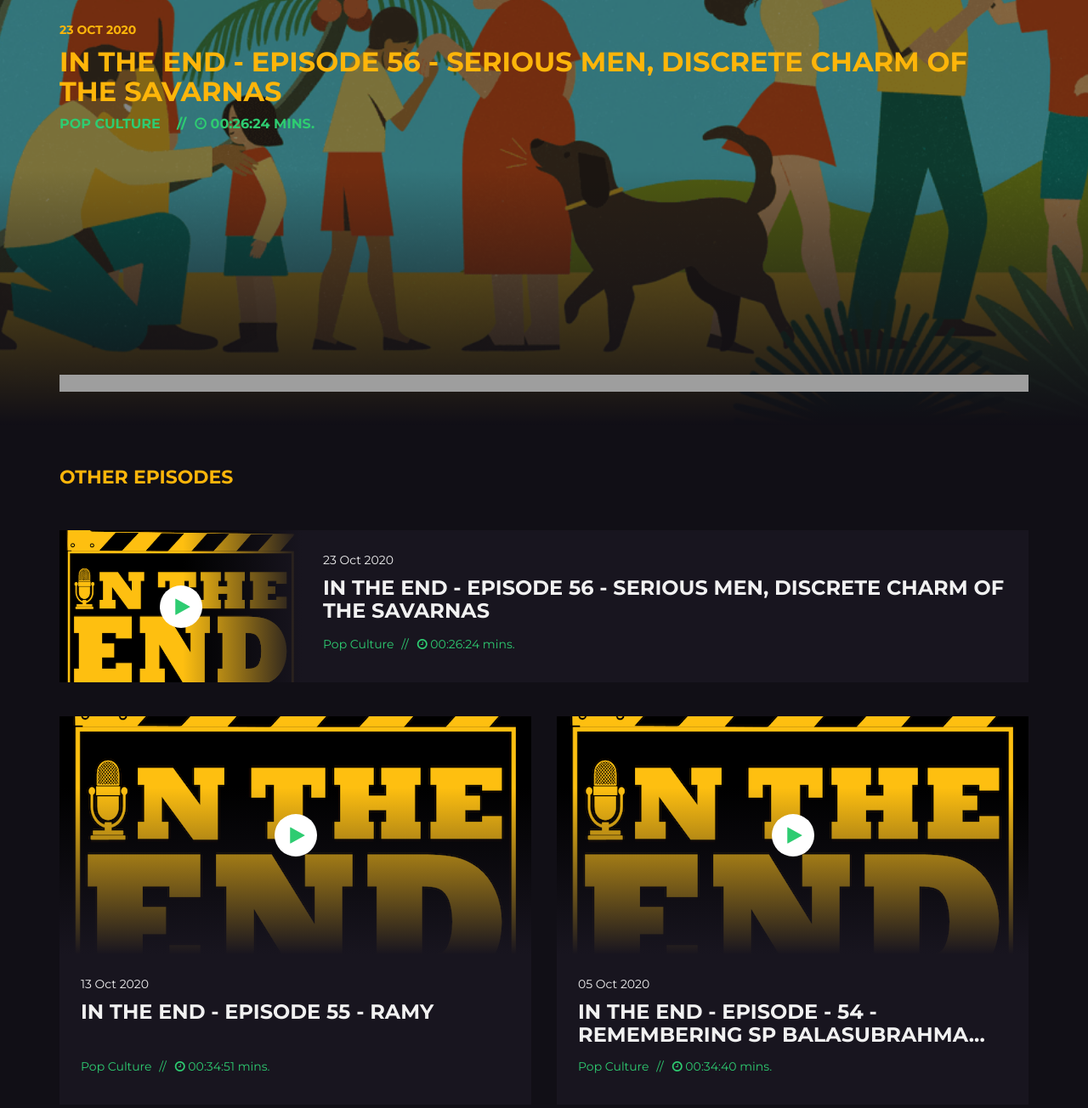
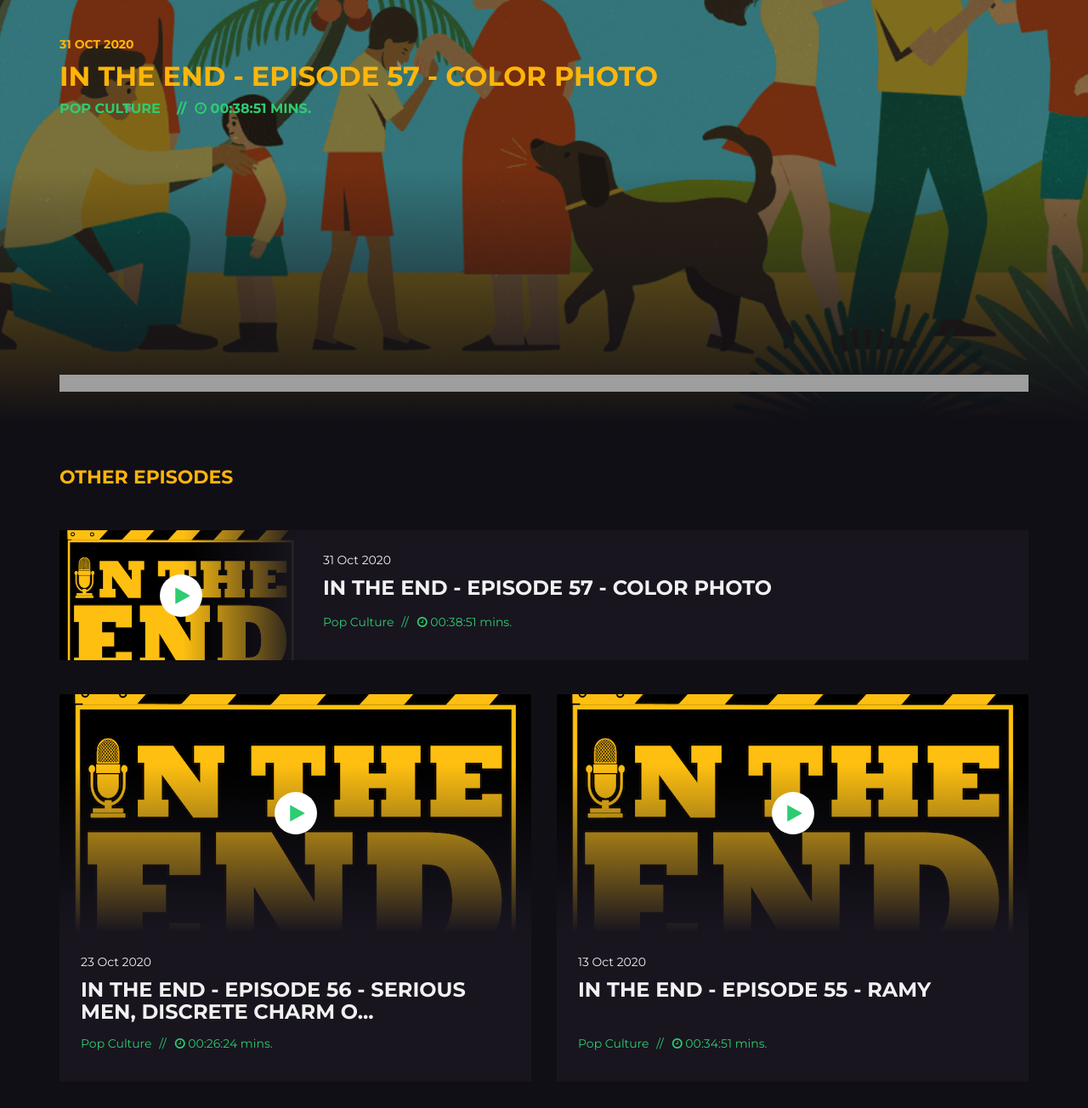
Before and after one commit to arelangi/BillionTwentySite, a plain HTML site: page docs/index.html in a window 1280 px wide. Shown: the part 300-1604 px from the top of the page at 85% size. Drawn offline with Linux system fonts and the light colour scheme; grey boxes are pictures that could not be loaded.

Commit message:
new stuff

```diff
--- a/docs/index.html
+++ b/docs/index.html
@@ -156,10 +156,10 @@
             <!-- ===== PODCAST INFO ===== -->
             <div class="container">
                 <div class="podcast-hero-content">
-                    <span class="podcast-hero-date">23 Oct 2020</span>
-                    <h2 class="podcast-hero-title"><a href="http://feedproxy.google.com/~r/billiontwenty/intheend/~3/Zk2tpXfhz4w/in-the-end-episode-56-serious-men-discrete-charm-of-the-savarnas">In The End - Episode 56 - Serious Men, Discrete Charm of the Savarnas<ul class="podcast-hero-meta">
+                    <span class="podcast-hero-date">31 Oct 2020</span>
+                    <h2 class="podcast-hero-title"><a href="http://feedproxy.google.com/~r/billiontwenty/intheend/~3/Pho0FpRLlWk/in-the-end-episode-57">In The End - Episode 57 - Color Photo<ul class="podcast-hero-meta">
                         <li class="item"><a href="#" class="podcast-hero-tag" rel="tag">Pop Culture</a></li>
-                        <li class="item"><i class="fa fa-clock-o"></i> 00:26:24 mins.</li>
+                        <li class="item"><i class="fa fa-clock-o"></i> 00:38:51 mins.</li>
                     </ul>
                 </div>
             </div>
@@ -168,7 +168,7 @@
             <div class="podcast-hero-player-content">
                 <div class="container">
                     <!-- ===== SOUNDCLOUD PLAYER ===== -->
-		    <iframe width="100%" height="20" scrolling="no" frameborder="no" allow="autoplay" src="https://w.soundcloud.com/player/?url=https%3A//api.soundcloud.com/tracks/916666285&color=%23dd3d35&inverse=false&auto_play=false&show_user=true"></iframe>
+		    <iframe width="100%" height="20" scrolling="no" frameborder="no" allow="autoplay" src="https://w.soundcloud.com/player/?url=https%3A//api.soundcloud.com/tracks/920853889&color=%23dd3d35&inverse=false&auto_play=false&show_user=true"></iframe>
                 </div>
             </div>
         </div>
@@ -183,10 +183,25 @@
                     <!-- ===== PODCAST CARD FULL ===== -->
                     <div class="col-sm-12 mb-40">
                         <div class="podcast-card full">
+                            <figure class="podcast-image"><a href="http://feedproxy.google.com/~r/billiontwenty/intheend/~3/Pho0FpRLlWk/in-the-end-episode-57"><img src="assets/img/Logo555.png" alt="Podcast Logo" title="Podcast Logo" /></a></figure>
+                            <div class="podcast-content">
+                                <span class="podcast-date">31 Oct 2020</span>
+                                <h2 class="podcast-title"><a href="http://feedproxy.google.com/~r/billiontwenty/intheend/~3/Pho0FpRLlWk/in-the-end-episode-57">In The End - Episode 57 - Color Photo</a></h2><ul class="podcast-meta">
+                                    <li class="item"><a href="#" class="podcast-tag" rel="tag">Pop Culture</a></li>
+                                    <li class="item"><i class="fa fa-clock-o"></i> 00:38:51 mins.</li>
+                                </ul>
+                            </div>
+                        </div>
+                    </div>
+
+                    <!-- ===== PODCAST CARD BOXED ===== -->
+                    <div class="col-sm-6 mb-40">
+                        <div class="podcast-card boxed">
                             <figure class="podcast-image"><a href="http://feedproxy.google.com/~r/billiontwenty/intheend/~3/Zk2tpXfhz4w/in-the-end-episode-56-serious-men-discrete-charm-of-the-savarnas"><img src="assets/img/Logo555.png" alt="Podcast Logo" title="Podcast Logo" /></a></figure>
                             <div class="podcast-content">
-                                <span class="podcast-date">23 Oct 2020</span>
-                                <h2 class="podcast-title"><a href="http://feedproxy.google.com/~r/billiontwenty/intheend/~3/Zk2tpXfhz4w/in-the-end-episode-56-serious-men-discrete-charm-of-the-savarnas">In The End - Episode 56 - Serious Men, Discrete Charm of the Savarnas</a></h2><ul class="podcast-meta">
+				<span class="podcast-date">23 Oct 2020</span>
+                                <h2 class="podcast-title"><a href="http://feedproxy.google.com/~r/billiontwenty/intheend/~3/Zk2tpXfhz4w/in-the-end-episode-56-serious-men-discrete-charm-of-the-savarnas">In The End - Episode 56 - Serious Men, Discrete Charm o...</a></h2>
+                                <ul class="podcast-meta">
                                     <li class="item"><a href="#" class="podcast-tag" rel="tag">Pop Culture</a></li>
                                     <li class="item"><i class="fa fa-clock-o"></i> 00:26:24 mins.</li>
                                 </ul>
@@ -201,24 +216,9 @@
                             <div class="podcast-content">
 				<span class="podcast-date">13 Oct 2020</span>
                                 <h2 class="podcast-title"><a href="http://feedproxy.google.com/~r/billiontwenty/intheend/~3/VzRiItdKzpQ/in-the-end-episode-55-ramy">In The End - Episode 55 - Ramy</a></h2>
-                                <ul class="podcast-meta">
+                               <ul class="podcast-meta">
                                     <li class="item"><a href="#" class="podcast-tag" rel="tag">Pop Culture</a></li>
                                     <li class="item"><i class="fa fa-clock-o"></i> 00:34:51 mins.</li>
-                                </ul>
-                            </div>
-                        </div>
-                    </div>
-
-                    <!-- ===== PODCAST CARD BOXED ===== -->
-                    <div class="col-sm-6 mb-40">
-                        <div class="podcast-card boxed">
-                            <figure class="podcast-image"><a href="http://feedproxy.google.com/~r/billiontwenty/intheend/~3/Jxe2fOf48Gc/in-the-end-episode-54-sp-balasubrahmanyam"><img src="assets/img/Logo555.png" alt="Podcast Logo" title="Podcast Logo" /></a></figure>
-                            <div class="podcast-content">
-				<span class="podcast-date">05 Oct 2020</span>
-                                <h2 class="podcast-title"><a href="http://feedproxy.google.com/~r/billiontwenty/intheend/~3/Jxe2fOf48Gc/in-the-end-episode-54-sp-balasubrahmanyam">In The End - Episode - 54 - Remembering SP Balasubrahma...</a></h2>
-                               <ul class="podcast-meta">
-                                    <li class="item"><a href="#" class="podcast-tag" rel="tag">Pop Culture</a></li>
-                                    <li class="item"><i class="fa fa-clock-o"></i> 00:34:40 mins.</li>
                                 </ul>
                             </div>
                         </div>
@@ -322,12 +322,12 @@
                         <h2 class="title-separator white">Latest Episodes</h2>
                         <ul class="footer-complement">
                             <li>
-                                <a href="http://feedproxy.google.com/~r/billiontwenty/intheend/~3/Zk2tpXfhz4w/in-the-end-episode-56-serious-men-discrete-charm-of-the-savarnas">In The End - Episode 56 - Serious Men, Discrete Charm o...</a>
-                                <span>23 Oct 2020</span>
+                                <a href="http://feedproxy.google.com/~r/billiontwenty/intheend/~3/Pho0FpRLlWk/in-the-end-episode-57">In The End - Episode 57 - Color Photo</a>
+                                <span>31 Oct 2020</span>
                             </li>
                             <li>
-                                <a href="http://feedproxy.google.com/~r/billiontwenty/intheend/~3/VzRiItdKzpQ/in-the-end-episode-55-ramy">In The End - Episode 55 - Ramy</a>
-				<span>13 Oct 2020</span>
+                                <a href="http://feedproxy.google.com/~r/billiontwenty/intheend/~3/Zk2tpXfhz4w/in-the-end-episode-56-serious-men-discrete-charm-of-the-savarnas">In The End - Episode 56 - Serious Men, Discrete Charm o...</a>
+				<span>23 Oct 2020</span>
                             </li>
                         </ul>
                     </div>
```
Also changed, not shown: docs/about-us.html (+4 -4 lines), docs/contact.html (+4 -4 lines), docs/intheend.html (+22 -8 lines).
